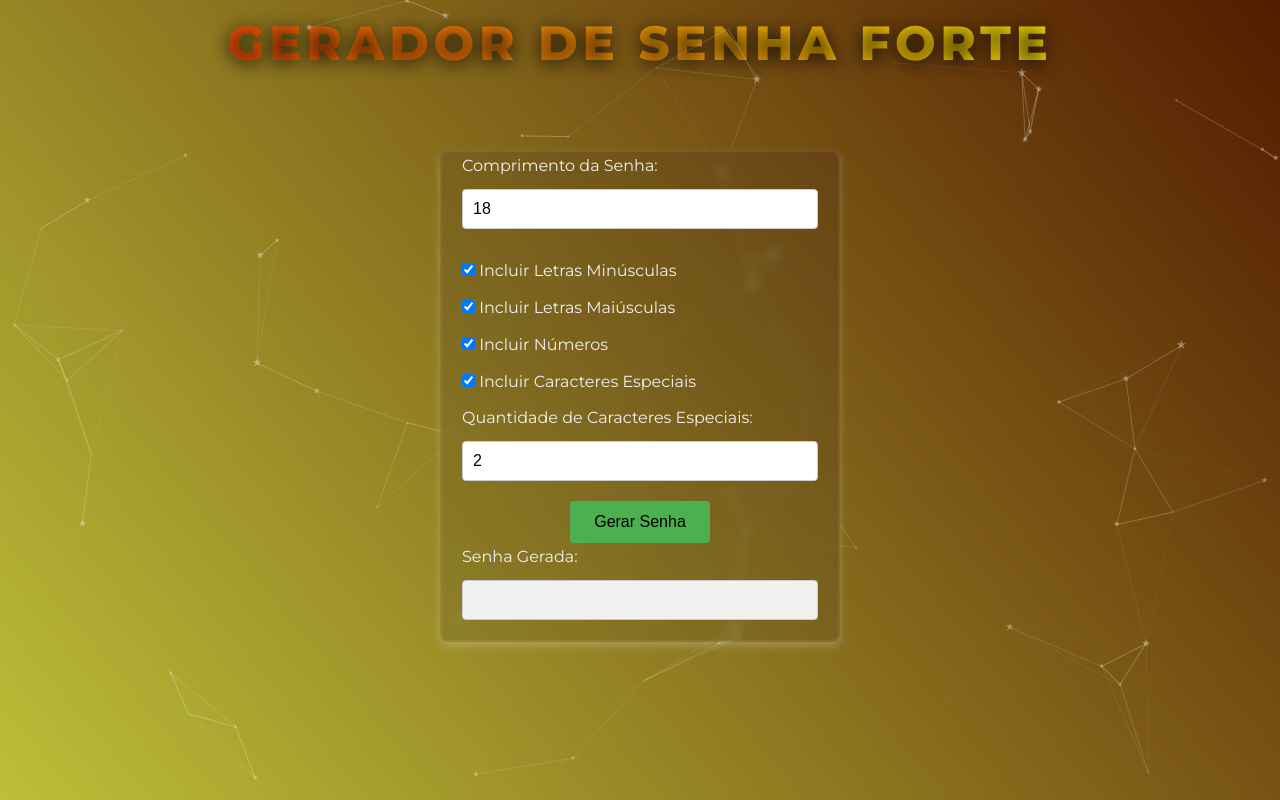
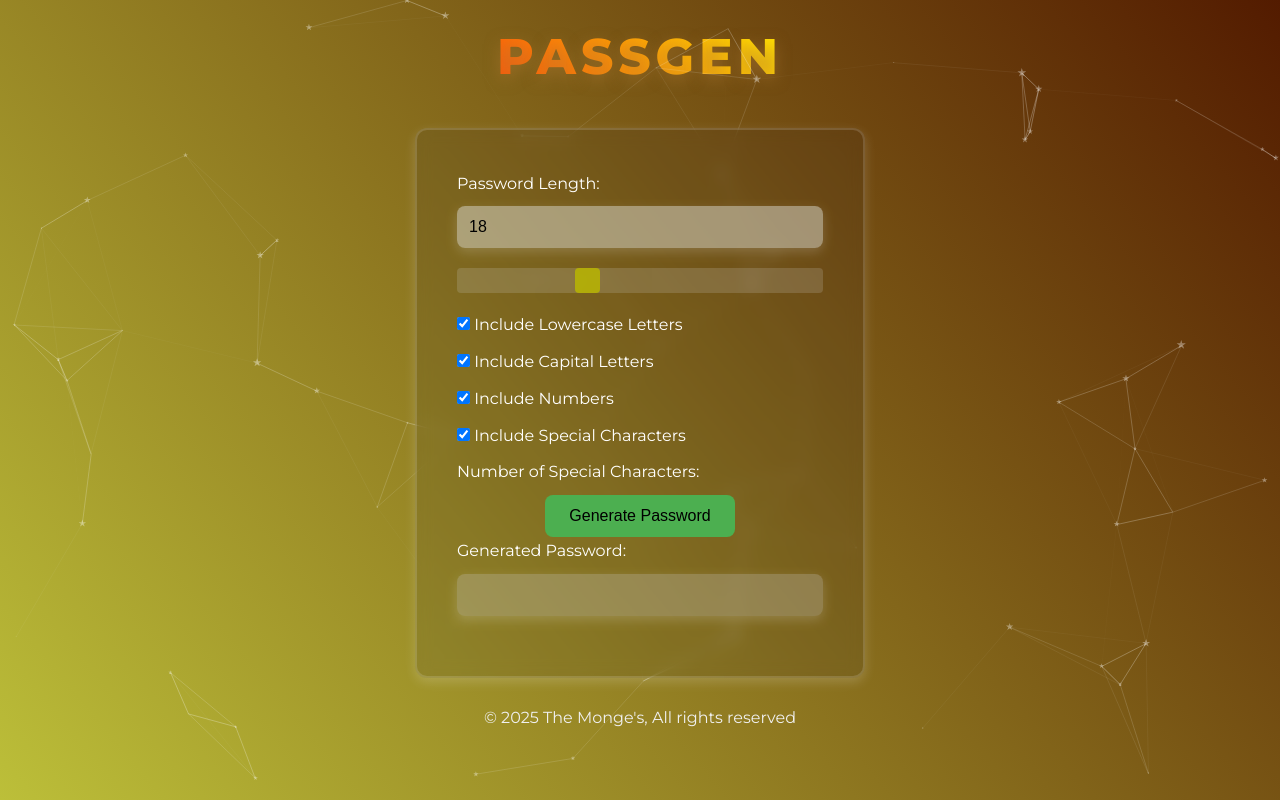
Before and after one commit to ItsMeMonge/PassGen, a plain HTML site: page index.html in a window 1280 px wide. Drawn offline with nearby package versions, Linux system fonts and the light colour scheme.

Commit message:
Almost completed

```diff
--- a/css/style.css
+++ b/css/style.css
@@ -35,57 +35,76 @@ body {
 
 
 .container {
-    background-color: #03002f18;
-    border: 2px solid rgba(255, 255, 255, 0.068);
-    backdrop-filter: blur(5px);
-    padding: 30px;
-    border-radius: 8px;
+    background-color: rgba(3, 0, 47, 0.09);
+    border: 2px solid rgba(255, 255, 255, 0.15);
+    backdrop-filter: blur(8px);
+    padding: clamp(20px, 5vw, 40px);
+    border-radius: 12px;
     text-align: center;
-    margin: clamp(20px, 5vw, 70px) 0;
-    padding: 0 clamp(10px, 3vw, 20px);
-    box-shadow: 0 4px 8px rgb(255 255 255 / 23%);
-    text-align: center;
+    margin: clamp(20px, 2vw, 70px) 0;
+    box-shadow: 0 4px 12px rgba(255, 255, 255, 0.18);
     width: 100%;
-    max-width: 400px;
+    max-width: 450px;
+    transition: transform 0.3s ease-in-out;
+}
+
+.container:hover {
+    transform: translateY(-5px);
 }
 
 h1 {
-    font-size: clamp(28px, 6vw, 48px);
-    font-weight: 800;
+    font-size: clamp(28px, 6vw, 50px);
+    font-weight: 700;
     color: var(--primary-color);
     text-transform: uppercase;
     letter-spacing: 0.1em;
-    text-shadow: 0 3px 18px rgba(0, 0, 0, 0.8);
-    transition: var(--transition);
+    margin-top: 1.5vh;
+    text-shadow: 0 5px 15px rgba(175, 122, 51, 0.5);
     background: linear-gradient(45deg, #ff4d07, #ffee00);
     -webkit-background-clip: text;
     background-clip: text;
     -webkit-text-fill-color: transparent;
+    transition: all 0.3s ease;
+}
+
+h1:hover {
+    text-shadow: 0 10px 20px rgba(175, 122, 51, 0.7);
 }
 
 label {
-    font-size: 16px;
+    font-size: 1rem;
     display: block;
     margin-bottom: 8px;
     text-align: left;
+    color: #fff;
 }
 
 input[type="number"], input[type="text"] {
     width: 100%;
-    padding: 10px;
+    padding: 12px;
     margin-bottom: 20px;
-    border-radius: 4px;
-    border: 1px solid #ccc;
+    background: rgba(219, 219, 210, 0.5);
+
+    border-radius: 8px;
+    border: none;
+    box-shadow: 0 4px 12px rgba(255, 255, 255, 0.18);
     font-size: 16px;
+    transition: border-color 0.3s ease;
+}
+
+input[type="number"]:focus, input[type="text"]:focus {
+    border-color: #c5fd2ca6;
+    outline: none;
 }
 
 button {
     padding: 12px 24px;
     background-color: #4CAF50;
     border: none;
-    border-radius: 4px;
+    border-radius: 8px;
     cursor: pointer;
     font-size: 16px;
+    transition: background-color 0.3s ease;
 }
 
 button:hover {
@@ -99,9 +118,46 @@ button:hover {
 
 .result input {
     font-weight: bold;
-    background-color: #f0f0f0;
+    background: #d3d3d344;
     color: #333;
     cursor: text;
+}
+
+.slidecontainer {
+    width: 100%;
+  }
+
+.slider {
+  -webkit-appearance: none;
+  width: 100%;
+  height: 25px;
+  border-radius: 4px;
+  background: #d3d3d344;
+  outline: none;
+  opacity: 0.7;
+  -webkit-transition: .2s;
+  transition: opacity .2s;
+}
+
+.slider:hover {
+  opacity: 1;
+}
+
+.slider::-webkit-slider-thumb {
+  -webkit-appearance: none;
+  appearance: none;
+  border-radius: 4px;
+  width: 25px;
+  height: 25px;
+  background: rgb(201, 204, 3);
+  cursor: pointer;
+}
+
+.slider::-moz-range-thumb {
+  width: 25px;
+  height: 25px;
+  background: #04AA6D;
+  cursor: pointer;
 }
 
 #particles-js {
@@ -112,4 +168,8 @@ button:hover {
     height: 100%;
     z-index: 0;
     background: transparent;
-  }
+}
+
+.hidden {
+    display: none;
+}
--- a/index.html
+++ b/index.html
@@ -3,46 +3,53 @@
 <head>
     <meta charset="UTF-8">
     <meta name="viewport" content="width=device-width, initial-scale=1.0">
-    <title>Gerador de Senhas Fortes</title>
+    <title>PassGen</title>
     <link rel="stylesheet" href="/css/style.css">
 </head>
 <body>
     <div id="particles-js"></div>
-    <h1>Gerador de Senha Forte</h1>
+    <h1>PassGen</h1>
 
     <div class="container">
 
-        <label for="password-length">Comprimento da Senha:</label>
-        <input type="number" id="password-length" value="18" min="8" max="32">
+        <label for="password-length">Password Length:</label>
+        <input type="number" id="password-length" value="18" min="8" max="50">
+        <div class="slidecontainer">
+            <input type="range" min="1" max="50" value="18" class="slider" id="myRange">
+          </div>
+
 
         <div class="options">
             <label>
                 <input type="checkbox" id="include-lowercase" checked>
-                Incluir Letras Minúsculas
+                Include Lowercase Letters
             </label>
             <label>
                 <input type="checkbox" id="include-uppercase" checked>
-                Incluir Letras Maiúsculas
+                Include Capital Letters
             </label>
             <label>
                 <input type="checkbox" id="include-numbers" checked>
-                Incluir Números
+                Include Numbers
             </label>
             <label>
-                <input type="checkbox" id="include-special" checked>
-                Incluir Caracteres Especiais
+                <input type="checkbox" id="include-special" onclick="toggleSpecialCharCount()" checked>
+                Include Special Characters
             </label>
-            <label for="special-char-count">Quantidade de Caracteres Especiais:</label>
-            <input type="number" id="special-char-count" value="2" min="0">
+            <label for="special-char-count">Number of Special Characters:
+                <input class="hidden" type="number" id="special-char-count" value="2" min="0">
+            </label>
         </div>
 
-        <button id="generate-btn">Gerar Senha</button>
+        <button id="generate-btn">Generate Password</button>
 
         <div class="result">
-            <label for="password">Senha Gerada:</label>
+            <label for="password">Generated Password:</label>
             <input type="text" id="password" readonly>
         </div>
     </div>
+
+    <p>© 2025 The Monge's, All rights reserved </p>
 
     <script src="/js/script.js"></script>
     <script src="https://cdn.jsdelivr.net/npm/particles.js@2.0.0/particles.min.js"></script>
--- a/js/script.js
+++ b/js/script.js
@@ -61,9 +61,34 @@ function shuffleString(str) {
     const arr = str.split('');
     for (let i = arr.length - 1; i > 0; i--) {
         const j = Math.floor(Math.random() * (i + 1));
-        [arr[i], arr[j]] = [arr[j], arr[i]]; // Troca os elementos
+        [arr[i], arr[j]] = [arr[j], arr[i]];
     }
     return arr.join('');
 }
 
 generateBtn.addEventListener('click', generatePassword);
+
+// Slider
+const slider = document.getElementById("myRange");
+const numberInput = document.getElementById("password-length")
+
+slider.oninput = function() {
+    numberInput.value = slider.value;
+}
+numberInput.oninput = function() {
+    slider.value = numberInput.value;
+}
+
+// Hidden
+const specialCharCount = document.getElementById("special-char-count-div");
+function toggleSpecialCharCount(){
+    includeSpecial.addEventListener("change", function() {
+        if (includeSpecial.checked) {
+            console.log("NOT HIDDEN")
+            includeSpecial.classList.remove("hidden");
+        } else {
+            console.log("not check")
+            includeSpecial.classList.add("hidden");
+        }
+    });
+}
```
